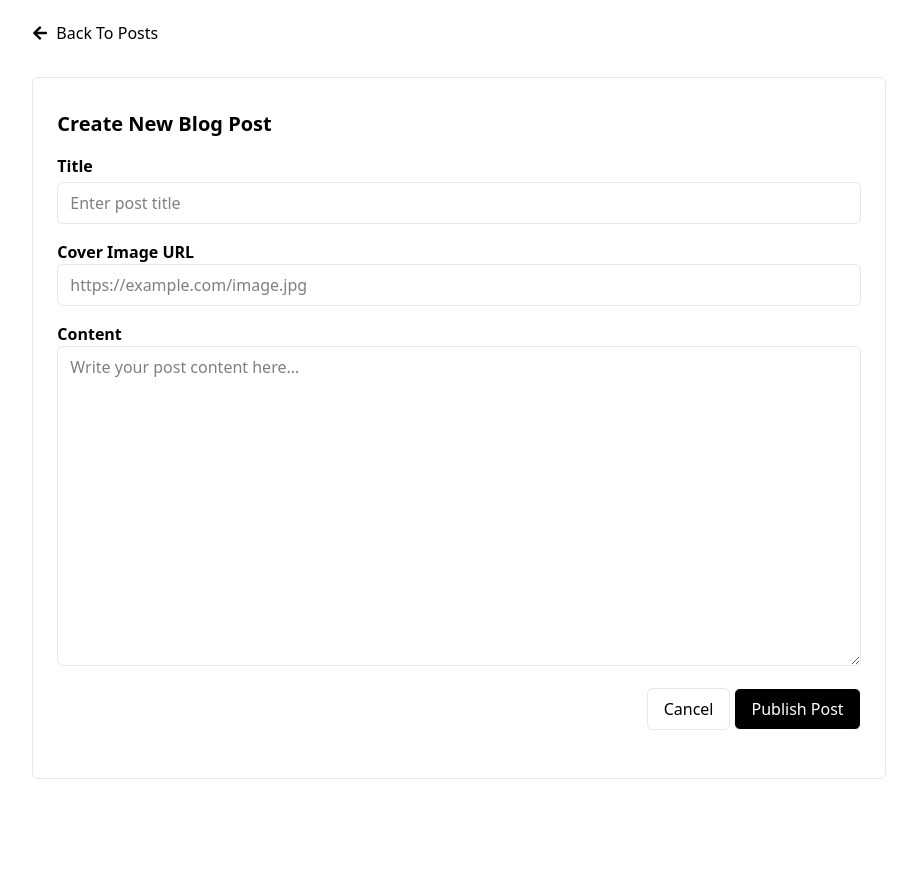
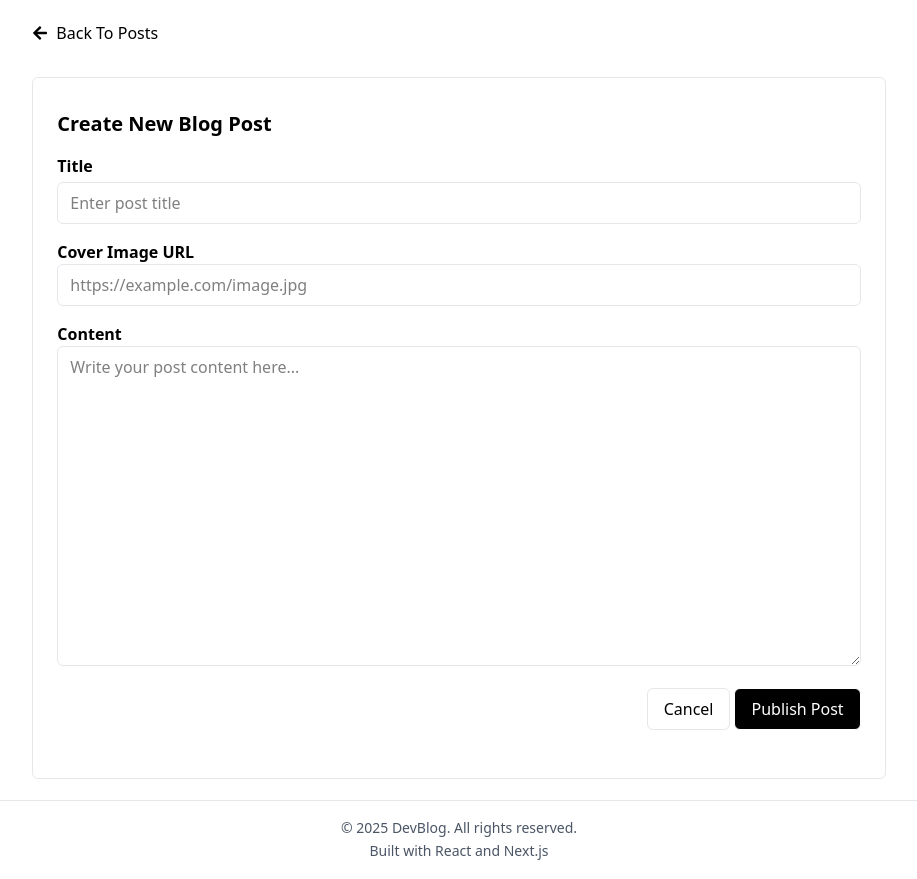
Before and after one commit to lea927/dev-blog, a React (Vite) app: page /new in a window 1280 px wide. Shown: the whole page, without its empty margins (181-1098 px from the left). Before the commit the page ends 800 px from the top, so only its background shows below. Built offline with nearby package versions, Linux system fonts and the light colour scheme.

Commit message:
feat: add footer

```diff
--- a/src/routes/About.jsx
+++ b/src/routes/About.jsx
@@ -1,5 +1,6 @@
 import React from 'react'
 import NavBar from '../components/NavBar'
+import Footer from '../components/Footer'
 
 const About = () => {
   return (
@@ -43,6 +44,7 @@ const About = () => {
           </div>
         </div>
       </div>
+      <Footer/>
     </div>
   )
 }
--- a/src/routes/NewPost.jsx
+++ b/src/routes/NewPost.jsx
@@ -1,10 +1,12 @@
 import { FaArrowLeft } from 'react-icons/fa'
 import { useNavigate } from 'react-router-dom'
+import Footer from '../components/Footer'
 
 const NewPost = () => {
   const navigate = useNavigate()
 
   return (
+    <>
       <div className="flex justify-center items-center w-full h-screen">
         <div className="w-8/12">
           <div
@@ -55,6 +57,8 @@ const NewPost = () => {
           </div>
         </div>
       </div>
+      <Footer/>
+    </>
   )
 }
 
```
Lines whose indentation alone changed are shown as unchanged.
